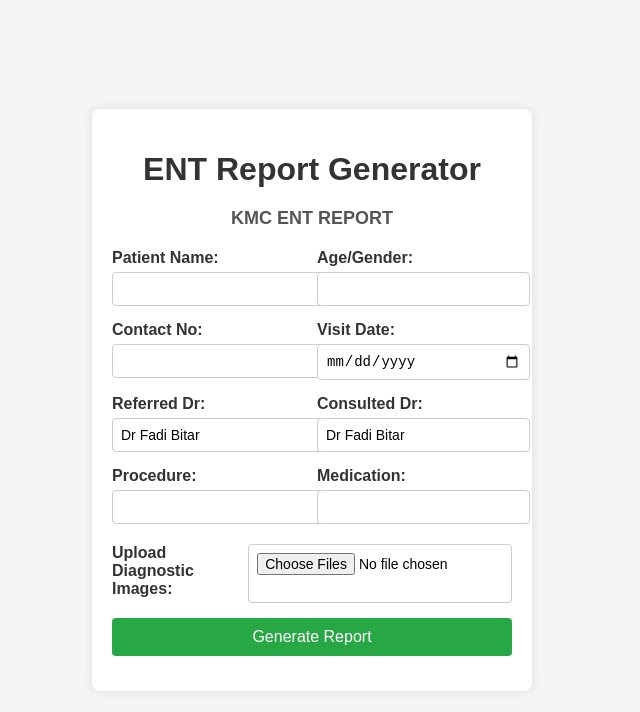
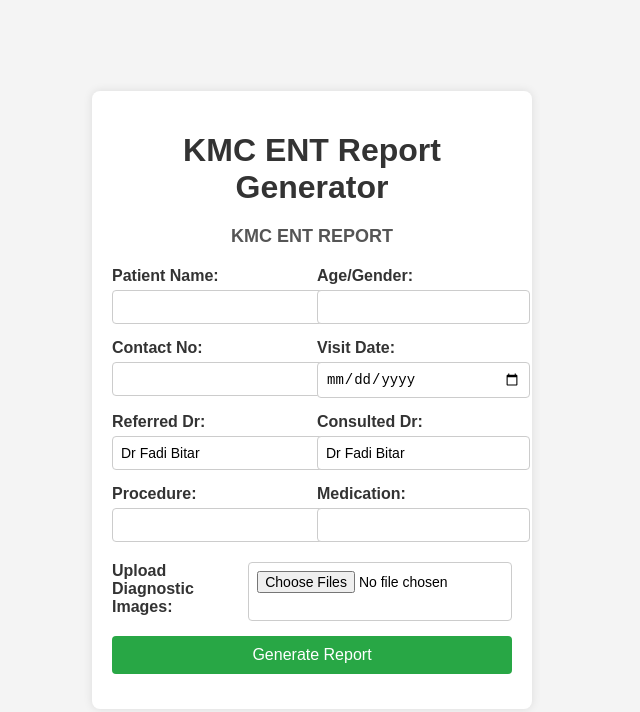
Before and after one commit to thekingsmakers/KMC, a plain HTML site: page index.html in a window 1280 px wide. Shown: the whole page, without its empty margins (328-968 px from the left). Drawn offline with nearby package versions, Linux system fonts and the light colour scheme.

Commit message:
Update index.html

```diff
--- a/index.html
+++ b/index.html
@@ -8,7 +8,7 @@
 </head>
 <body>
     <div class="container">
-        <h1>ENT Report Generator</h1>
+        <h1>KMC ENT Report Generator</h1>
         <form id="reportForm">
             <!-- Patient Information -->
             <div class="patient-info">
```
